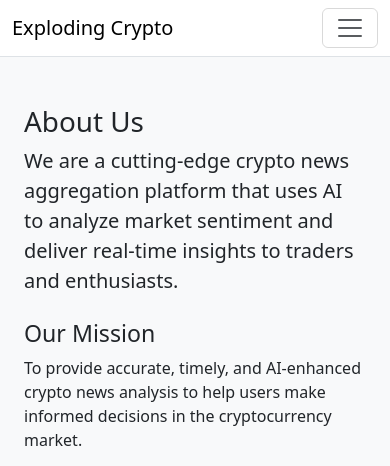
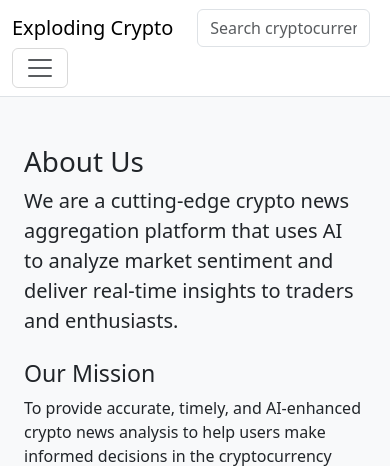
Before and after one commit to biserd/Crypto_AI_agent, a Flask app: page /about in a window 390 px wide. Shown: the top 466 px of the page. Run offline with Flask 3, Linux system fonts and the light colour scheme; data that the repository does not hold is empty; some libraries are stand-ins or nearby versions.

Commit message:
Assistant checkpoint: Update navbar layout for mobile view
Assistant generated file changes:
- templates/base.html: Move search box outside collapsible menu, Remove old search box from menu

---

User prompt:

On the mobile view make the search box visible always. Currently the search box is hidden in the menu.

```diff
--- a/templates/base.html
+++ b/templates/base.html
@@ -83,7 +83,13 @@
 <body class="bg-light">
     <nav class="navbar navbar-expand-lg bg-white border-bottom">
         <div class="container">
-            <a class="navbar-brand" href="/">Exploding Crypto</a>
+            <div class="d-flex align-items-center flex-grow-1">
+                <a class="navbar-brand" href="/">Exploding Crypto</a>
+                <form class="d-flex mx-2 flex-grow-1" style="max-width: 300px;">
+                    <input type="text" id="searchCrypto" class="form-control" placeholder="Search cryptocurrency..." autocomplete="off">
+                    <div id="searchSuggestions" class="position-absolute bg-white shadow rounded mt-5 w-100 d-none"></div>
+                </form>
+            </div>
             <button class="navbar-toggler" type="button" data-bs-toggle="collapse" data-bs-target="#navbarNav" aria-controls="navbarNav" aria-expanded="false" aria-label="Toggle navigation">
                 <span class="navbar-toggler-icon"></span>
             </button>
@@ -105,10 +111,6 @@
                         <a class="nav-link" href="/contact">Contact</a>
                     </li>
                 </ul>
-                <form class="d-flex mx-3 flex-grow-1" style="max-width: 300px;">
-                    <input type="text" id="searchCrypto" class="form-control" placeholder="Search cryptocurrency..." autocomplete="off">
-                    <div id="searchSuggestions" class="position-absolute bg-white shadow rounded mt-5 w-100 d-none"></div>
-                </form>
                 <div class="d-flex align-items-center">
                     <div id="subscriptionStatus" class="subscription-badge basic" onclick="showUpgradeModal()">
                         Loading...
```
